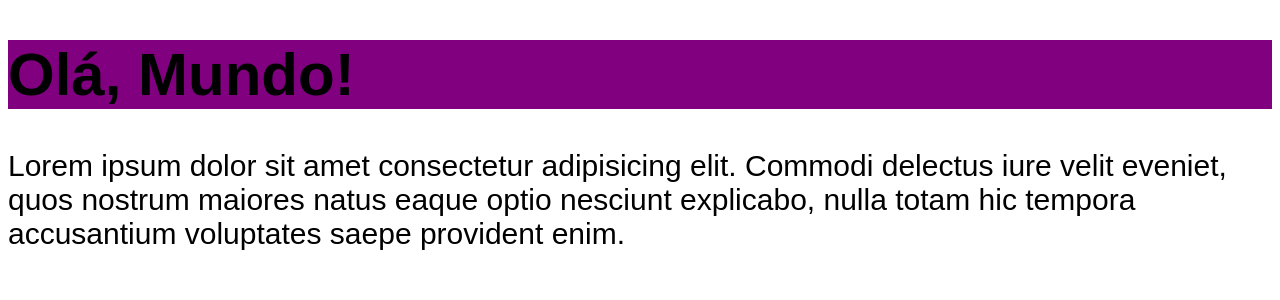
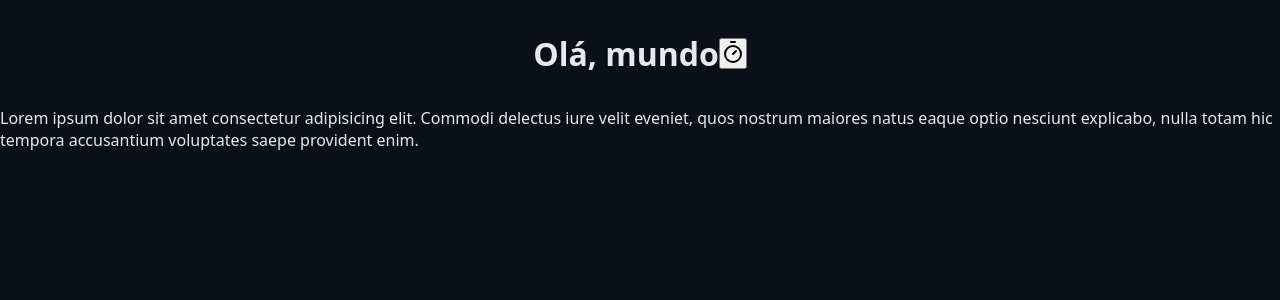
Before and after one commit to JoaoAndrade1990/Pomodoro, a React (Vite) app: page / in a window 1280 px wide. Shown: the top 300 px of the page. Built offline with nearby package versions, Linux system fonts and the light colour scheme.

Commit message:
Tipagem HeadingProps

```diff
--- a/package.json
+++ b/package.json
@@ -10,6 +10,7 @@
     "preview": "vite preview"
   },
   "dependencies": {
+    "lucide-react": "^1.8.0",
     "react": "^19.2.4",
     "react-dom": "^19.2.4"
   },
--- a/src/App.tsx
+++ b/src/App.tsx
@@ -1,11 +1,17 @@
 import "./styles/theme.css"
 import "./styles/global.css"
 import { Heading } from "./components/Heading.tsx"
+import { Timer as TimerIcon } from 'lucide-react'
 
 export function App() {
     return (
     <>
-    <Heading />
+    <Heading>
+        Olá, mundo
+        <button>
+            <TimerIcon />
+        </button>
+    </Heading>
     <p>Lorem ipsum dolor sit amet consectetur adipisicing elit. Commodi delectus iure velit eveniet, quos nostrum maiores natus eaque optio nesciunt explicabo, nulla totam hic tempora accusantium voluptates saepe provident enim.</p>
     </>
     )
--- a/src/components/Heading.module.css
+++ b/src/components/Heading.module.css
@@ -1,8 +1,6 @@
 .heading {
-    background-color: purple;
-    color: black;
+    margin: 3.2rem 0;
+    display: flex;
+    align-items: center;
+    justify-content: center;
 }
-
-.otherColor {
-    color: cyan;
-}
--- a/src/components/Heading.tsx
+++ b/src/components/Heading.tsx
@@ -1,5 +1,13 @@
 import styles from "./Heading.module.css"
+import type { ReactNode } from 'react'
 
-export function Heading() {
-    return <h1 className={styles.heading}>Olá, Mundo!</h1>
+type HeadingProps = {
+    children: React.ReactNode;
 }
+
+// O componente Heading é um componente funcional que recebe props do tipo HeadingProps, que inclui uma propriedade children do tipo ReactNode. Ele retorna um elemento h1 com a classe CSS definida em styles.heading, e o conteúdo do children é renderizado dentro desse elemento h1.
+
+export function Heading(props: HeadingProps) {
+    const { children } = props;
+    return <h1 className={styles.heading}>{children}</h1>
+}
--- a/src/styles/global.css
+++ b/src/styles/global.css
@@ -1,8 +1,16 @@
-body {
-    font-family: sans-serif;
-    font-size: 30px;
+* {
+    margin: 0;
+    padding: 0;
+    box-sizing: border-box;
 }
 
-h1 {
-    color: var(--primary);
+html {
+    font-size: 62.5%;
 }
+
+body {
+    font-family: system-ui, -apple-system, BlinkMacSystemFont, 'Segoe UI', Roboto, Oxygen, Ubuntu, Cantarell, 'Open Sans', 'Helvetica Neue', sans-serif;
+    font-size: 1.6rem;
+    background-color: var(--gray-900);
+    color: var(--text-default);
+}
--- a/src/styles/theme.css
+++ b/src/styles/theme.css
@@ -1,3 +1,37 @@
 :root {
-    --primary: pink;
+--gray-100: #e6e9f0;
+  --gray-200: #cdd3e1;
+  --gray-300: #aab3cc;
+  --gray-400: #555f7d;
+  --gray-500: #454f6a;
+  --gray-600: #363d56;
+  --gray-700: #272f43;
+  --gray-800: #181f2e;
+  --gray-900: #0a0f1a;
+
+  --primary-light: #4de7b7;
+  --primary: #0da170;
+  --primary-dark: #065f46;
+
+  --link-color: #10b981;
+  --link-hover: #0b8a60;
+
+  --success: #22c55e;
+  --warning: #eab308;
+  --error: #991b1b;
+  --info: #0ea5e9;
+
+  --text-over-primary: #0a0f1a;
+  --text-over-primary-dark: #e6e9f0;
+  --text-over-primary-light: #0a0f1a;
+  --text-over-success: #0a0f1a;
+  --text-over-warning: #0a0f1a;
+  --text-over-error: #e6e9f0;
+  --text-over-info: #0a0f1a;
+
+  --text-default: #e6e9f0;
+  --text-muted: #aab3cc;
+
+  --disabled: #555f7d;
+  --text-disabled: #aab3cc;
 }
```
Also changed, not shown: 1 other file (tests, documents, lock files or other folders).
